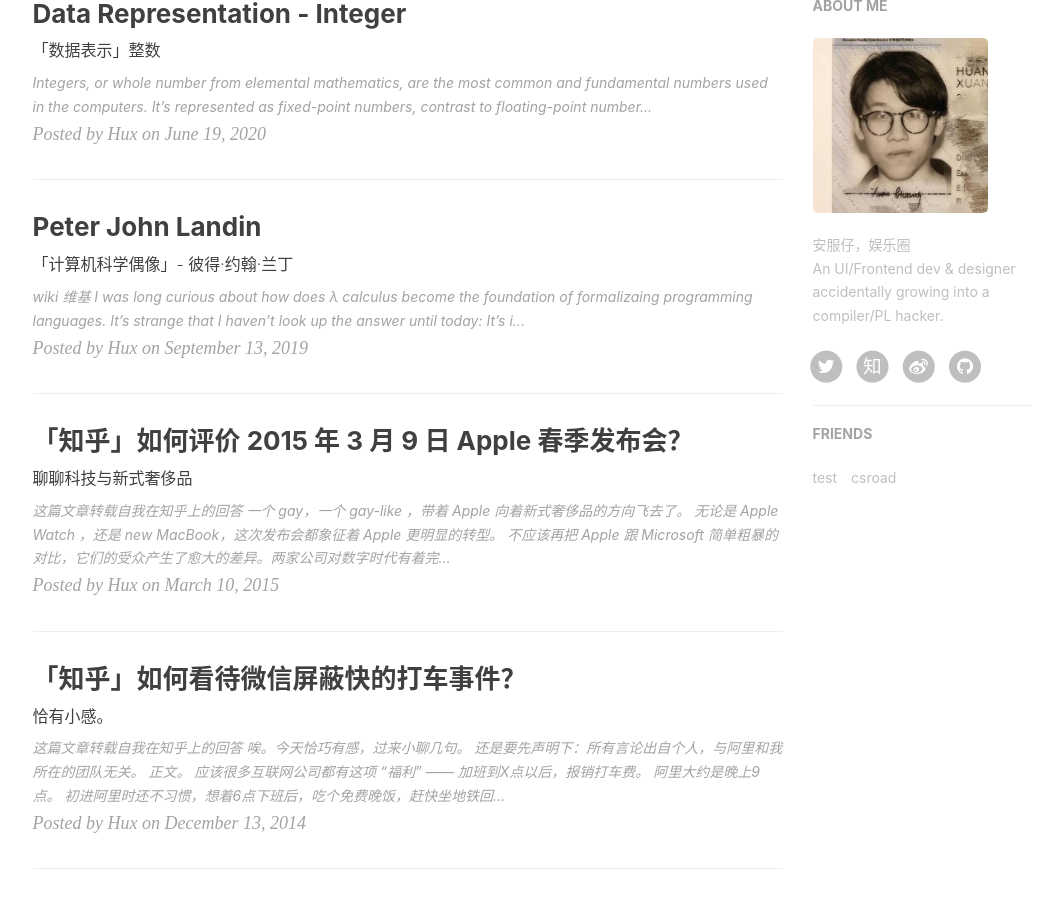
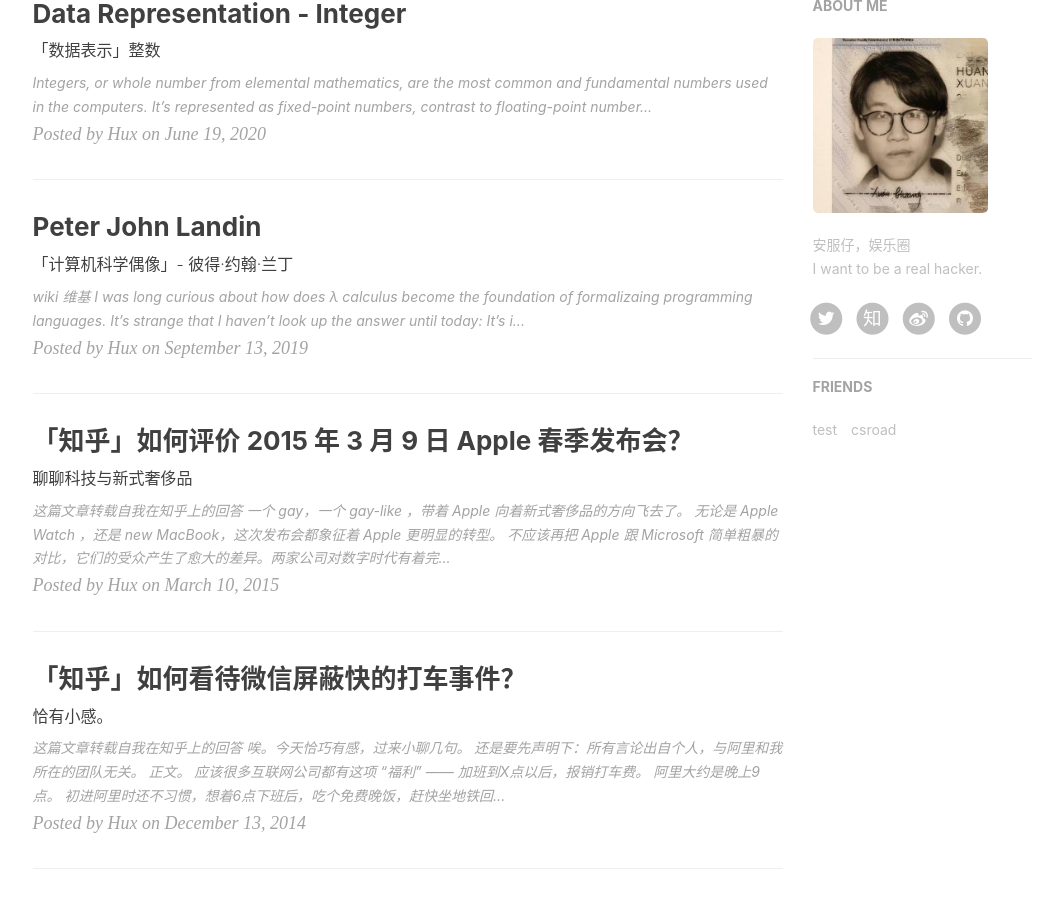
Before and after one commit to sadan920/sadan920.github.io, a Jekyll site: the page built from index.html, in a window 1280 px wide and 900 px high, scrolled down 685 px. Shown: the whole window, without its empty margins (135-1198 px from the left). Built offline with Jekyll 4.4.1, drawn with Linux system fonts in a browser that asks for light colours; nearby versions of some CDN libraries; the list of posts is cut into pages by our own code; comment, search, counter and statistics services are not loaded.

Commit message:
Update _config.yml

```diff
--- a/_config.yml
+++ b/_config.yml
@@ -78,7 +78,7 @@
 
 # Sidebar settings
 sidebar: true                           # whether or not using Sidebar.
-sidebar-about-description: "安服仔，娱乐圈 <br> An UI/Frontend dev & designer accidentally growing into a compiler/PL hacker."
+sidebar-about-description: "安服仔，娱乐圈 <br> I want to be a real hacker."
 sidebar-avatar: /img/avatar-hux-ny.jpg      # use absolute URL, seeing it's used in both `/` and `/about/`
 
 
```
